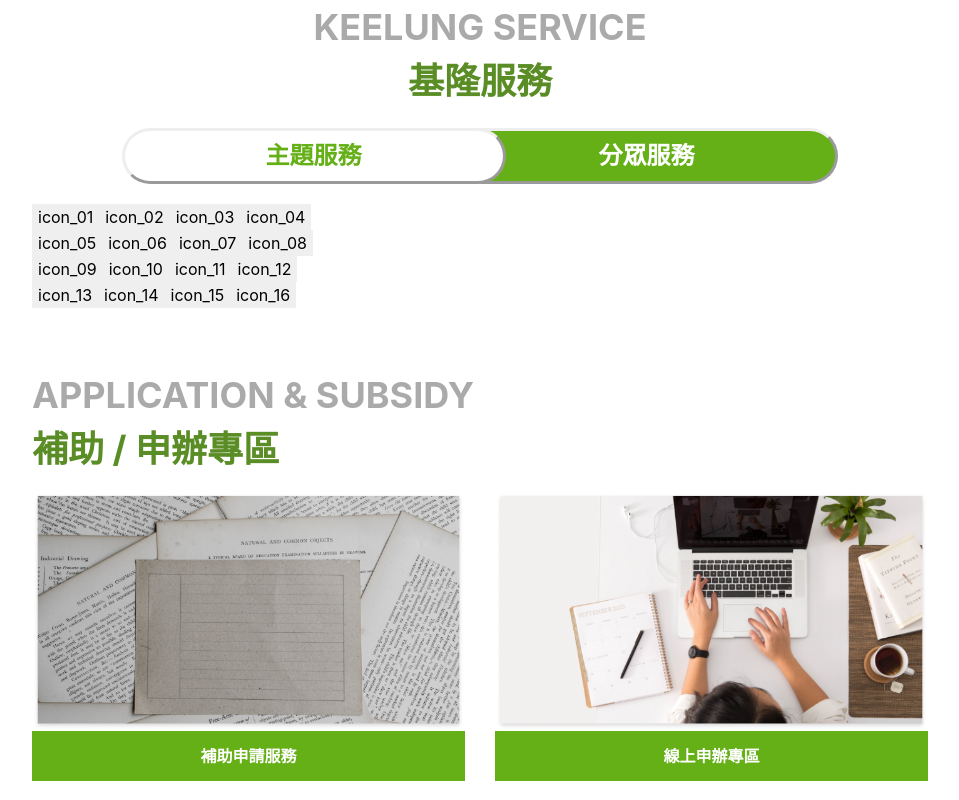
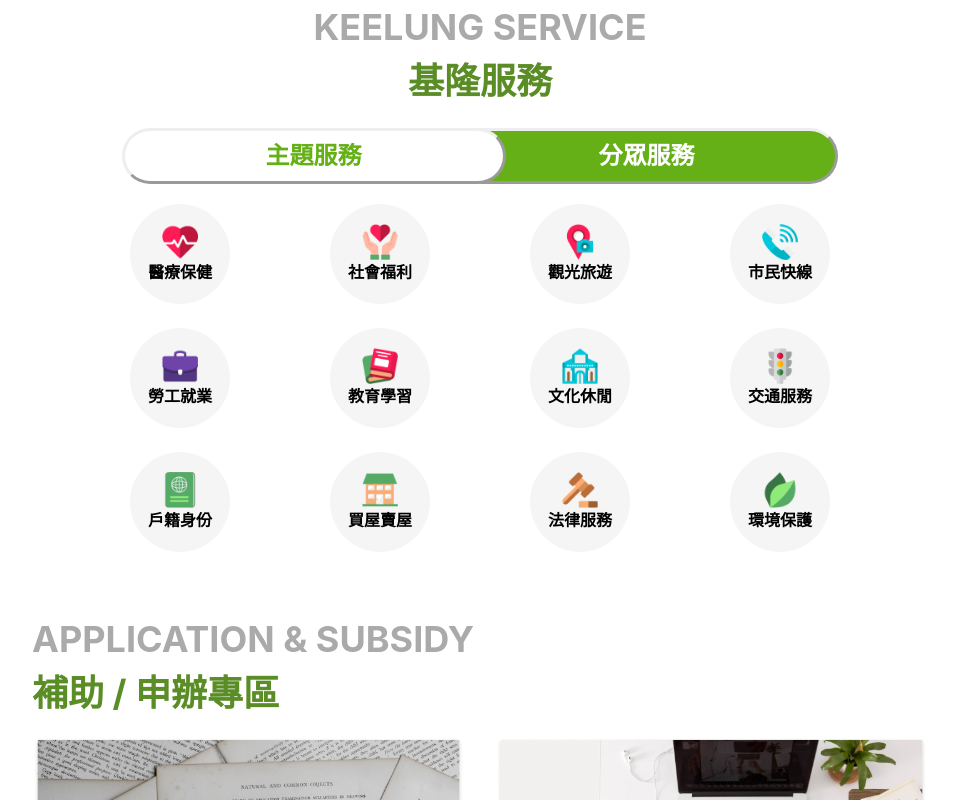
Before and after one commit to pauleezz/Keelung-Website, a React (Create React App) app: page / in a window 1280 px wide. Shown: the part 990-1790 px from the top of the page, without its empty margins (160-1119 px from the left). Built offline with nearby package versions, Linux system fonts and the light colour scheme.

Commit message:
service button

```diff
--- a/src/CSS/Home.css
+++ b/src/CSS/Home.css
@@ -177,5 +177,9 @@
   width: 30%;
 }
 .icon_but{
-  width: 35%;
+  border-radius: 50%;
+  background-color: whitesmoke;
+  width: 100px;
+  height: 100px;
+
 }
--- a/src/Components/KeelungService.jsx
+++ b/src/Components/KeelungService.jsx
@@ -1,38 +1,62 @@
 import React, { Component } from 'react';
 import "../CSS/Home.css"
-
+import KeelungServiceIcon from "../Components/KeelungServiceIcon.jsx";
 class KeelungService extends Component {
   // const a =()=>{}
     render() {
         return (
           <div className="big-block">
-            <div className="d-flex flex-column align-items-center justify-content-center home-title mb-3">
+            <div className="d-flex flex-column align-items-center justify-content-center home-title mb-5">
               <span className="home-title-gray">KEELUNG SERVICE</span>
               <span className="home-title-green">基隆服務</span>
             </div>
-            <div className="d-flex align-items-center justify-content-center mt-5">
+            <div className="d-flex align-items-center justify-content-center mb-5">
               <button className="switch_left">主題服務</button>
               <button className="switch_right">分眾服務</button>
             </div>
-            <div className="d-flex flex-wrap mt-5 icon_but">
-                <button>icon_01</button>
-                <button>icon_02</button>
-                <button>icon_03</button>
-                <button>icon_04</button>
-                <button>icon_05</button>
-                <button>icon_06</button>
-                <button>icon_07</button>
-                <button>icon_08</button>
-                <button>icon_09</button>
-                <button>icon_10</button>
-                <button>icon_11</button>
-                <button>icon_12</button>
-                <button>icon_13</button>
-                <button>icon_14</button>
-                <button>icon_15</button>
-                <button>icon_16</button>
-              </div>
 
+            <div id="row1" className="d-flex align-items-center justify-content-around px-5 mt-5 ">
+              <KeelungServiceIcon
+                icon_img="icon-01.png"
+                text="醫療保健"/>
+              <KeelungServiceIcon
+                icon_img="icon-02.png"
+                text="社會福利"/>
+              <KeelungServiceIcon
+                icon_img="icon-03.png"
+                text="觀光旅遊"/>
+              <KeelungServiceIcon
+                icon_img="icon-04.png"
+                text="市民快線"/>
+            </div>
+            <div id="row2" className="d-flex align-items-center justify-content-around px-5 mt-4">
+              <KeelungServiceIcon
+                icon_img="icon-05.png"
+                text="勞工就業"/>
+              <KeelungServiceIcon
+                icon_img="icon-06.png"
+                text="教育學習"/>
+              <KeelungServiceIcon
+                icon_img="icon-07.png"
+                text="文化休閒"/>
+              <KeelungServiceIcon
+                icon_img="icon-08.png"
+                text="交通服務"/>
+            </div>
+            <div id="row3" className="d-flex align-items-center justify-content-around px-5 mt-4">
+              <KeelungServiceIcon
+                icon_img="icon-09.png"
+                text="戶籍身份"/>
+              <KeelungServiceIcon
+                icon_img="icon-10.png"
+                text="買屋賣屋"/>
+              <KeelungServiceIcon
+                icon_img="icon-11.png"
+                text="法律服務"/>
+              <KeelungServiceIcon
+                icon_img="icon-12.png"
+                text="環境保護"/>
+            </div>
           </div>
         );
     }
--- /dev/null
+++ b/src/Components/KeelungServiceIcon.jsx
@@ -0,0 +1,25 @@
+import React, { Component } from 'react';
+import "../CSS/Home.css"
+
+class KeelungServiceIcon extends Component{
+    render(){
+        const {icon_img, text} = this.props;
+
+        return(
+            <button className="icon_but">
+                <div className="d-flex flex-column align-items-center justify-content-center">
+                    <img src={`/pictures/${icon_img}`}
+                        style={{width: "40%"}}/>
+                    <div className="" style={{ fontWeight: "bold" }}>
+                        {text}
+                    </div>
+                </div>
+
+            </button>
+
+
+
+        )
+    }
+}
+export default KeelungServiceIcon;
```
